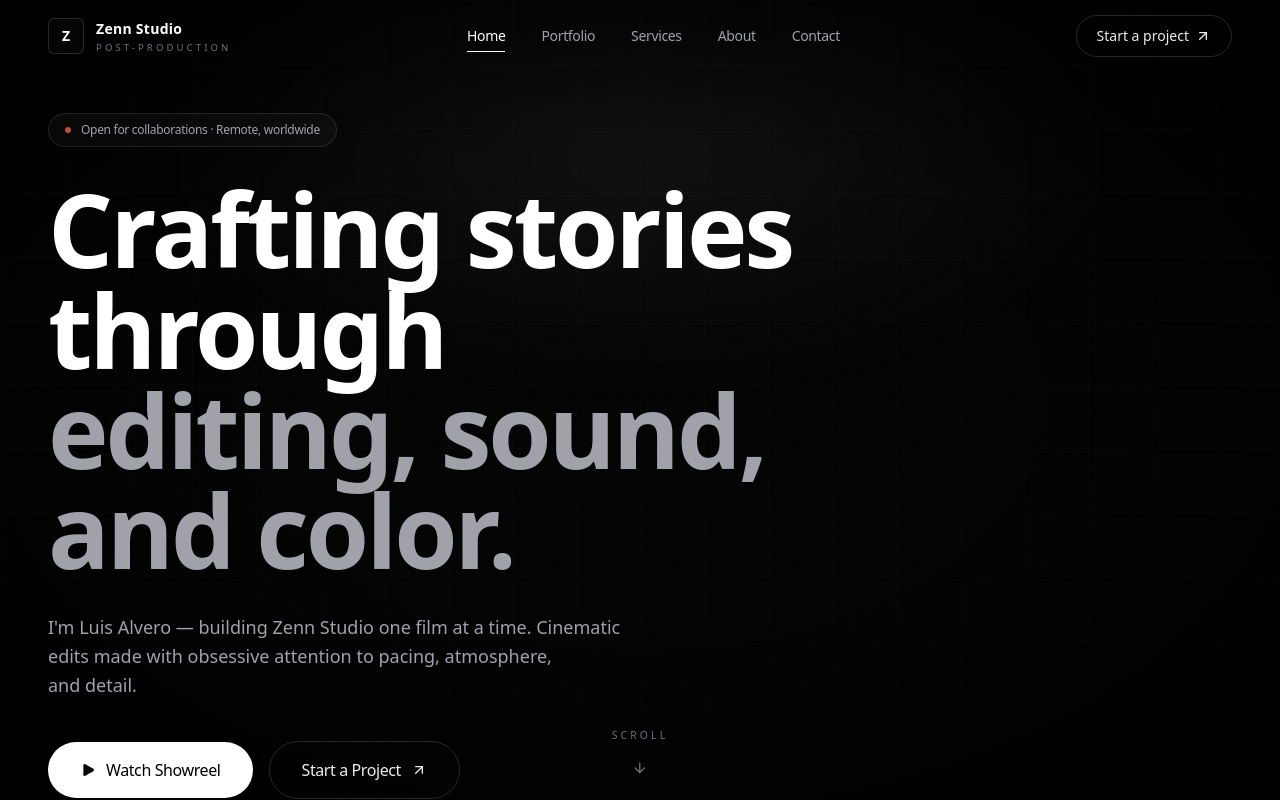
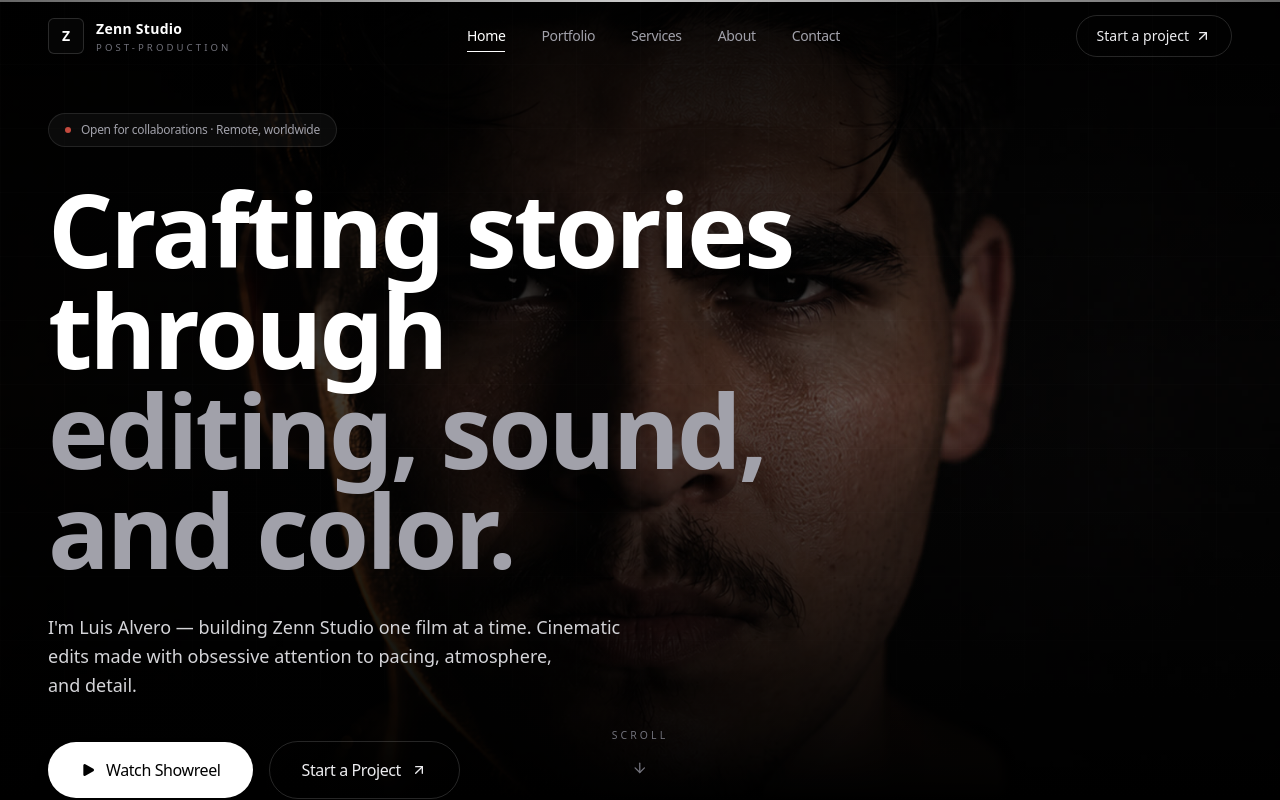
Before and after one commit to Luisalvero/zenn-studio, a React (Vite) app: page / in a window 1280 px wide. Shown: the top 800 px of the page. Built offline with nearby package versions, Linux system fonts and the light colour scheme.

Commit message:
Cinematic hero background + interactive polish
- Darkened full-bleed portrait background in the hero with scroll parallax and
  subtle mouse-follow drift (reduced-motion aware).
- Add a springy scroll-progress bar; preload the hero image for faster LCP.

```diff
--- a/index.html
+++ b/index.html
@@ -5,6 +5,9 @@
     <meta name="viewport" content="width=device-width, initial-scale=1.0" />
 
     <link rel="canonical" href="https://zennvoi.com/" />
+
+    <!-- Preload the hero background for a fast first paint (LCP). -->
+    <link rel="preload" as="image" href="/images/hero-portrait.jpg" fetchpriority="high" />
 
     <title>Zenn Studio — Cinematic Editing, Sound Design &amp; Color</title>
     <meta
--- a/src/components/layout/Layout.tsx
+++ b/src/components/layout/Layout.tsx
@@ -2,6 +2,7 @@ import { Outlet } from 'react-router-dom'
 import { Navbar } from './Navbar'
 import { Footer } from './Footer'
 import { ScrollToTop } from './ScrollToTop'
+import { ScrollProgress } from './ScrollProgress'
 import { GrainOverlay } from '@/components/ui/GrainOverlay'
 
 /** App shell: fixed nav, animated grain, routed page content, footer. */
@@ -9,6 +10,7 @@ export function Layout() {
   return (
     <>
       <ScrollToTop />
+      <ScrollProgress />
       <GrainOverlay />
 
       <a
--- /dev/null
+++ b/src/components/layout/ScrollProgress.tsx
@@ -0,0 +1,18 @@
+import { motion, useScroll, useSpring } from 'framer-motion'
+
+/**
+ * Thin reading-progress bar pinned to the very top of the viewport.
+ * Springs toward the current scroll position for a smooth, premium feel.
+ */
+export function ScrollProgress() {
+  const { scrollYProgress } = useScroll()
+  const scaleX = useSpring(scrollYProgress, { stiffness: 140, damping: 30, mass: 0.2 })
+
+  return (
+    <motion.div
+      style={{ scaleX }}
+      aria-hidden="true"
+      className="fixed inset-x-0 top-0 z-[60] h-[2px] origin-left bg-gradient-to-r from-white/40 via-white/80 to-white/40"
+    />
+  )
+}
--- a/src/components/sections/Hero.tsx
+++ b/src/components/sections/Hero.tsx
@@ -1,5 +1,12 @@
 import { useRef, useState } from 'react'
-import { motion, useScroll, useTransform } from 'framer-motion'
+import {
+  motion,
+  useScroll,
+  useTransform,
+  useSpring,
+  useReducedMotion,
+  type MotionValue,
+} from 'framer-motion'
 import { Play, ArrowUpRight, ArrowDown } from 'lucide-react'
 import { siteConfig } from '@/config/site'
 import { Button } from '@/components/ui/Button'
@@ -9,26 +16,57 @@ import { fadeUp, staggerContainer } from '@/lib/animations'
 export function Hero() {
   const ref = useRef<HTMLElement>(null)
   const [reelOpen, setReelOpen] = useState(false)
+  const reduceMotion = useReducedMotion()
 
-  // Subtle parallax: content drifts up and fades as the hero scrolls away.
-  const { scrollYProgress } = useScroll({
-    target: ref,
-    offset: ['start start', 'end start'],
-  })
-  const contentY = useTransform(scrollYProgress, [0, 1], [0, -80])
-  const contentOpacity = useTransform(scrollYProgress, [0, 0.8], [1, 0])
+  // Scroll parallax: content drifts up + fades; the background drifts slower.
+  const { scrollYProgress } = useScroll({ target: ref, offset: ['start start', 'end start'] })
+  const contentY = useTransform(scrollYProgress, [0, 1], [0, -70])
+  const contentOpacity = useTransform(scrollYProgress, [0, 0.85], [1, 0])
+  const bgY = useTransform(scrollYProgress, [0, 1], ['0%', '18%'])
+
+  // Subtle mouse-follow drift on the background (desktop only, off for reduced motion).
+  const mx = useSpring(0, { stiffness: 50, damping: 18, mass: 0.4 })
+  const my = useSpring(0, { stiffness: 50, damping: 18, mass: 0.4 })
+
+  function handleMouseMove(e: React.MouseEvent<HTMLElement>) {
+    if (reduceMotion) return
+    const rect = ref.current?.getBoundingClientRect()
+    if (!rect) return
+    mx.set(((e.clientX - rect.left) / rect.width - 0.5) * 26)
+    my.set(((e.clientY - rect.top) / rect.height - 0.5) * 26)
+  }
+  function handleMouseLeave() {
+    mx.set(0)
+    my.set(0)
+  }
 
   return (
     <section
       ref={ref}
+      onMouseMove={handleMouseMove}
+      onMouseLeave={handleMouseLeave}
       className="relative flex min-h-[100svh] items-center overflow-hidden"
       aria-label="Introduction"
     >
-      {/* Atmosphere: soft top glow, faded grid, vignette */}
+      {/* Cinematic background portrait — heavily darkened so it reads as atmosphere */}
+      <motion.div style={{ y: bgY }} className="absolute inset-0 -z-20">
+        <motion.img
+          src="/images/hero-portrait.jpg"
+          alt=""
+          aria-hidden="true"
+          loading="eager"
+          fetchPriority="high"
+          style={{ x: mx as MotionValue<number>, y: my as MotionValue<number> }}
+          className="h-full w-full scale-[1.14] object-cover object-[62%_center]"
+        />
+      </motion.div>
+
+      {/* Dark treatment: overall darken + top/bottom grounding + left readability */}
       <div className="pointer-events-none absolute inset-0 -z-10">
-        <div className="absolute inset-0 bg-grid opacity-[0.5] mask-fade-b" />
-        <div className="absolute left-1/2 top-[-10%] h-[60vh] w-[80vw] -translate-x-1/2 rounded-full bg-[radial-gradient(ellipse_at_center,rgba(255,255,255,0.06),transparent_65%)] blur-2xl" />
-        <div className="absolute inset-0 bg-[radial-gradient(ellipse_at_center,transparent_45%,#000_100%)]" />
+        <div className="absolute inset-0 bg-void/50" />
+        <div className="absolute inset-0 bg-gradient-to-b from-void/85 via-transparent to-void" />
+        <div className="absolute inset-0 bg-gradient-to-r from-void/80 via-void/30 to-transparent" />
+        <div className="absolute inset-0 bg-grid opacity-[0.25] mask-fade-b" />
       </div>
 
       <motion.div
@@ -39,11 +77,11 @@ export function Hero() {
           variants={staggerContainer(0.14, 0.1)}
           initial="hidden"
           animate="visible"
-          className="flex max-w-4xl flex-col gap-8"
+          className="flex max-w-3xl flex-col gap-8"
         >
           <motion.span
             variants={fadeUp}
-            className="inline-flex w-fit items-center gap-2.5 rounded-full border border-white/10 bg-white/[0.03] px-4 py-2 text-xs tracking-tight text-mist"
+            className="inline-flex w-fit items-center gap-2.5 rounded-full border border-white/10 bg-white/[0.04] px-4 py-2 text-xs tracking-tight text-mist backdrop-blur-sm"
           >
             <span className="relative flex h-1.5 w-1.5">
               <span className="absolute inline-flex h-full w-full animate-ping rounded-full bg-ember-soft opacity-75" />
@@ -58,7 +96,7 @@ export function Hero() {
             <span className="text-mist">editing, sound, and color.</span>
           </motion.h1>
 
-          <motion.p variants={fadeUp} className="max-w-xl text-lg leading-relaxed text-mist">
+          <motion.p variants={fadeUp} className="max-w-xl text-lg leading-relaxed text-silver">
             I'm {siteConfig.founder} — building Zenn Studio one film at a time. Cinematic edits made
             with obsessive attention to pacing, atmosphere, and detail.
           </motion.p>
```
Also changed, not shown: public/images/hero-portrait.jpg (added).
